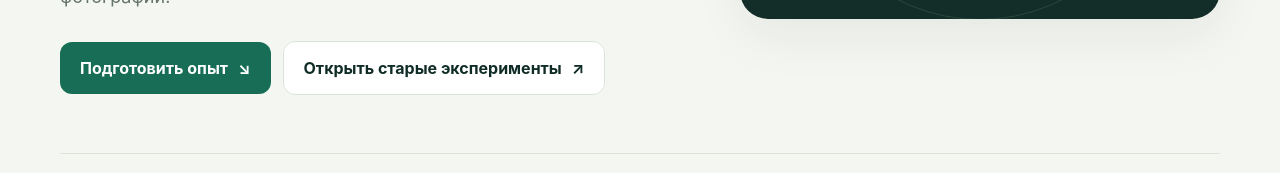
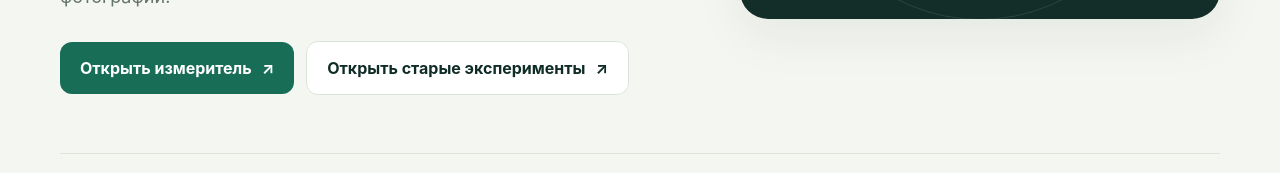
Before and after one commit to Timur4br/rakurs-experiment-01, a website: page index.html in a window 1280 px wide. Shown: the part 604-777 px from the top of the page. Drawn offline with Linux system fonts and the light colour scheme.

Commit message:
Link the measurement prototype from the main page

```diff
--- a/index.html
+++ b/index.html
@@ -16,7 +16,7 @@ section{scroll-margin-top:30px}.section-head{display:flex;justify-content:space-
 <header class="wrap top"><a class="brand" href="#"><span class="mark">↗</span><span>РАКУРС<small>АДАПТИВНОЕ ИЗМЕРЕНИЕ</small></span></a><nav class="nav"><a href="#method">Метод</a><a href="#protocol">План опыта</a><a class="old" href="old/">OLD · прежний сайт</a></nav></header>
 <main>
 <section class="wrap hero">
-<div class="reveal"><span class="eyebrow">Новый исследовательский прототип</span><h1>Каждый следующий кадр должен <em>помогать измерению.</em></h1><p class="lede">Проверяем, может ли выбор ракурса по ожидаемой неопределённости дать более надёжную длину при том же числе фотографий.</p><div class="actions"><a class="btn primary" href="#experiment">Подготовить опыт <span>↘</span></a><a class="btn secondary" href="old/">Открыть старые эксперименты <span>↗</span></a></div></div>
+<div class="reveal"><span class="eyebrow">Новый исследовательский прототип</span><h1>Каждый следующий кадр должен <em>помогать измерению.</em></h1><p class="lede">Проверяем, может ли выбор ракурса по ожидаемой неопределённости дать более надёжную длину при том же числе фотографий.</p><div class="actions"><a class="btn primary" href="measure.html">Открыть измеритель <span>↗</span></a><a class="btn secondary" href="old/">Открыть старые эксперименты <span>↗</span></a></div></div>
 <div class="visual reveal" aria-label="Схема предмета и нескольких ракурсов камеры"><span class="pill">ИДЕЯ МЕТОДА</span><div class="orbit"><span></span><span></span><span></span><span></span><span></span><span></span></div><div class="cube">ИЗМЕРЯЕМЫЙ<br>ПРЕДМЕТ</div><div class="camera c1"><i></i></div><div class="camera c2"><i></i></div><div class="ray r1"></div><div class="ray r2"></div><div class="vlabel"><span>камера → новый ракурс</span><span>точки → длина</span></div></div>
 </section>
 <div class="wrap strip"><div><b>Задача</b><span>Измерить расстояние между двумя точками по фотографиям</span></div><div><b>Идея</b><span>Выбирать следующий кадр по его ожидаемой пользе</span></div><div><b>Проверка</b><span>Сравнить с обычным планом при равном бюджете кадров</span></div></div>
```
